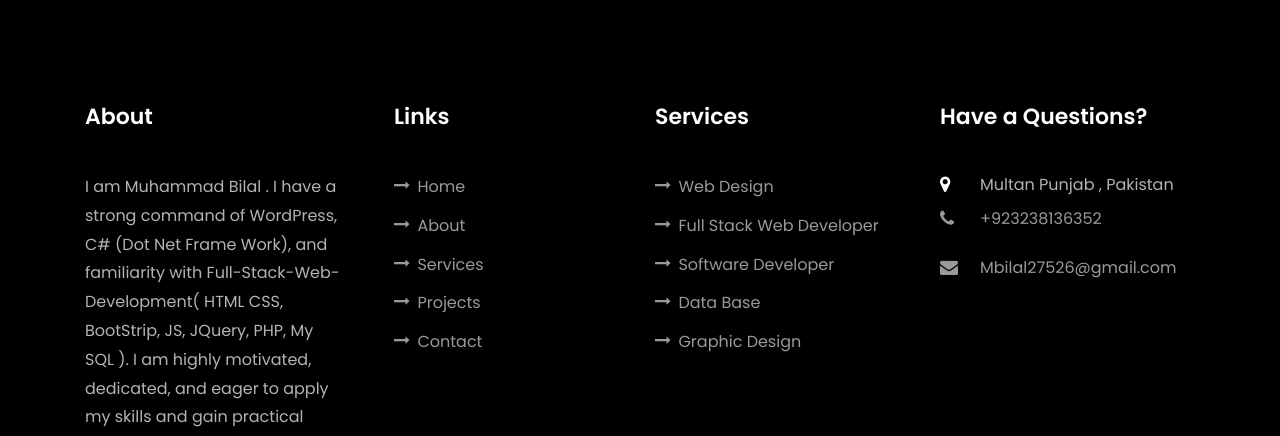
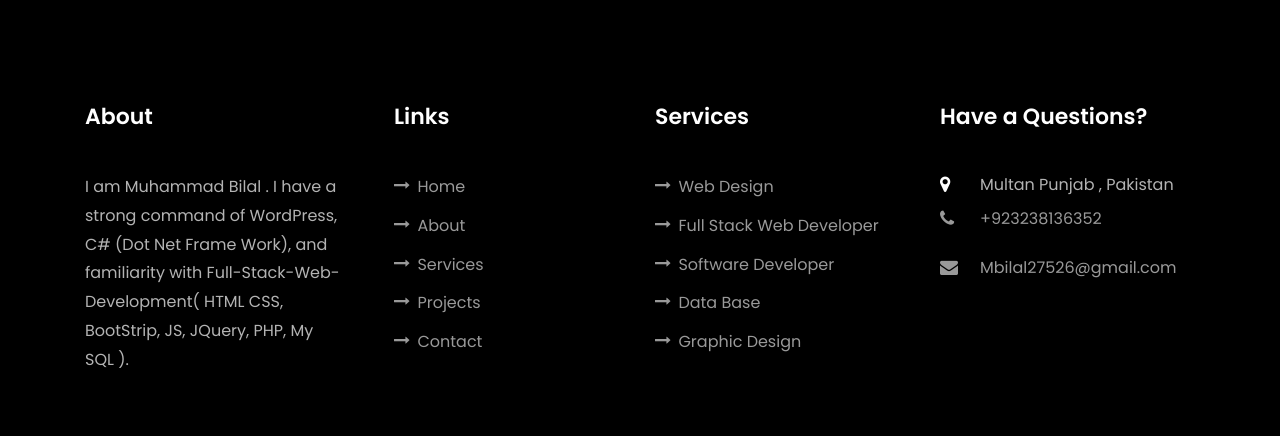
Before and after one commit to Mbilal9496/myporfoliocoding, a plain HTML site: page index.html in a window 1280 px wide. Shown: the part 6406-6842 px from the top of the page. Drawn offline with Linux system fonts and the light colour scheme; files whose address does not match are found by name.

Commit message:
Update index.html

```diff
--- a/index.html
+++ b/index.html
@@ -640,7 +640,7 @@
           <div class="col-md">
             <div class="ftco-footer-widget mb-4">
               <h2 class="ftco-heading-2">About</h2>
-              <p>I am Muhammad Bilal . I have a strong command of  WordPress, C# (Dot Net Frame Work), and familiarity with Full-Stack-Web-Development( HTML CSS, BootStrip, JS, JQuery, PHP, My SQL ). I am highly motivated, dedicated, and eager to apply my skills and gain practical experience in software development.</p>
+              <p>I am Muhammad Bilal . I have a strong command of  WordPress, C# (Dot Net Frame Work), and familiarity with Full-Stack-Web-Development( HTML CSS, BootStrip, JS, JQuery, PHP, My SQL ). </p>
               <ul class="ftco-footer-social list-unstyled float-md-left float-lft mt-5">
                 <li class="ftco-animate"><a href="#"><span class="icon-twitter"></span></a></li>
                 <li class="ftco-animate"><a href="https://www.facebook.com/profile.php?id=100040910778049"><span class="icon-facebook"></span></a></li>
```
